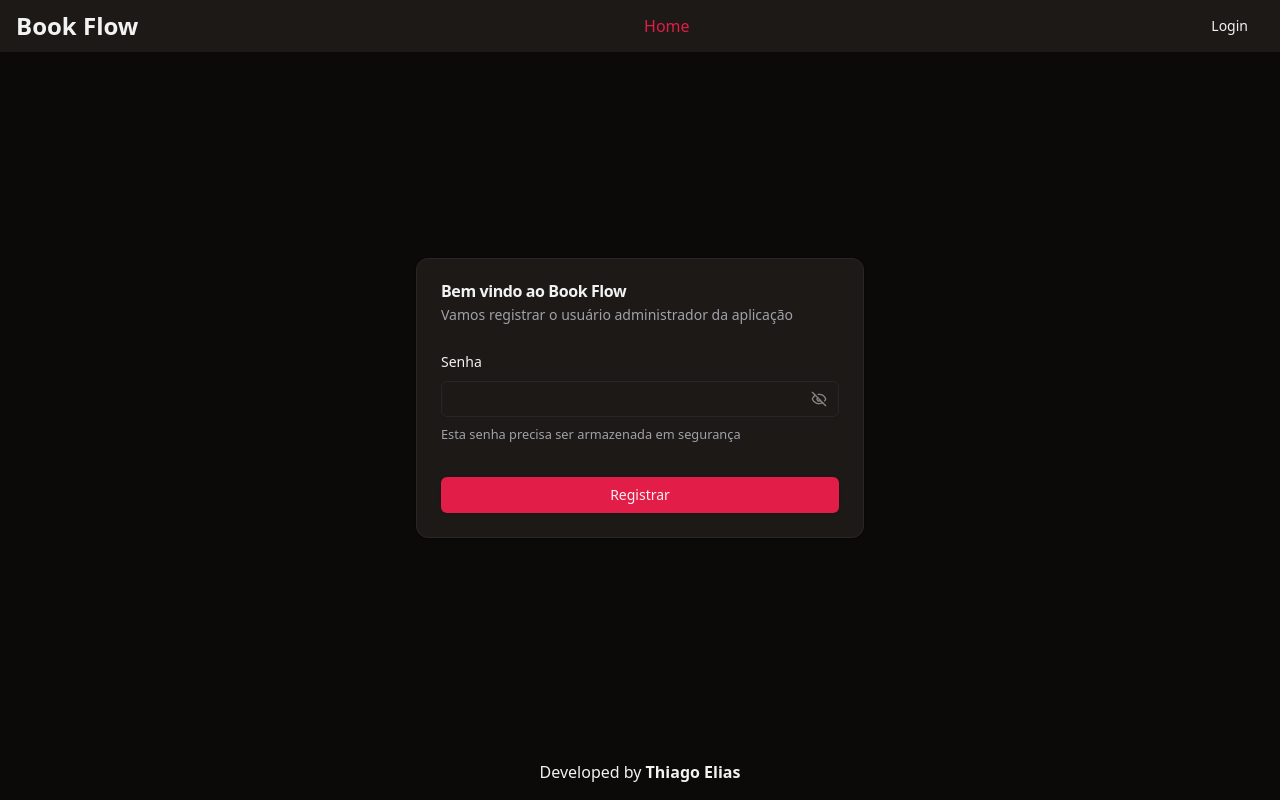
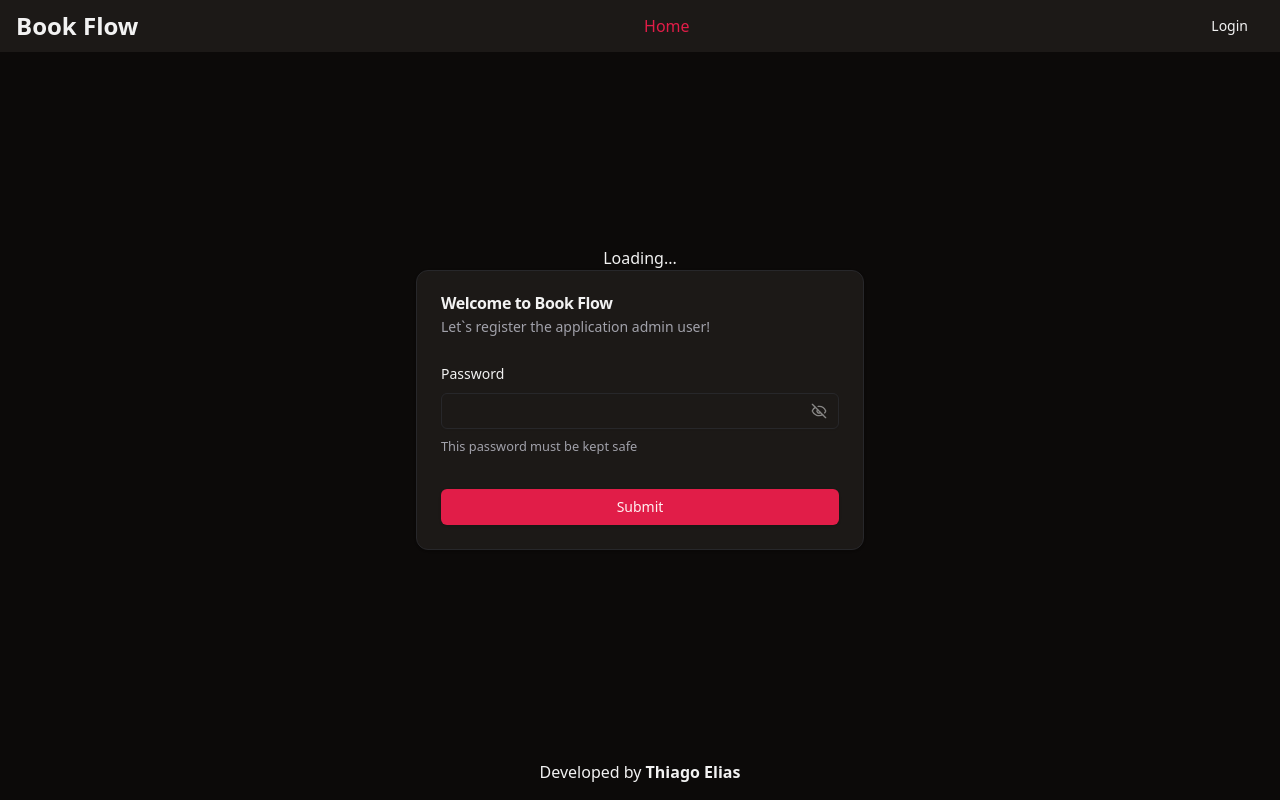
Before and after one commit to thiagoelias99/book-flow, a React (Vite) app in the folder book-flow-tauri/: page / in a window 1280 px wide. Built offline with nearby package versions, Linux system fonts and the light colour scheme.

Commit message:
feat: :sparkles: Set context

```diff
--- a/book-flow-tauri/package.json
+++ b/book-flow-tauri/package.json
@@ -20,6 +20,7 @@
     "@radix-ui/react-select": "^2.1.1",
     "@radix-ui/react-slot": "^1.1.0",
     "@radix-ui/react-toast": "^1.2.1",
+    "@tanstack/react-query": "^5.53.3",
     "@tauri-apps/api": "^1",
     "class-variance-authority": "^0.7.0",
     "clsx": "^2.1.1",
--- a/book-flow-tauri/src/App.tsx
+++ b/book-flow-tauri/src/App.tsx
@@ -1,29 +1,19 @@
-import { useEffect, useState } from "react"
 import "./App.css"
 
-import { invoke } from "@tauri-apps/api/tauri"
-import { User, UserInvokeResponse } from "./models/User"
 import AdminRegisterForm from "./components/admin-register-form"
+import useAdmin from "./hooks/use-admin"
 
 function App() {
-  const [adminIsRegistered, setAdminIsRegistered] = useState(false)
-
-  useEffect(() => {
-    async function checkIfAdminExists() {
-      const admin = User.fromInvoke(await invoke<UserInvokeResponse>("get_user_by_user_name", { userName: "admin" }))
-      setAdminIsRegistered(!!admin)
-    }
-
-    checkIfAdminExists()
-  }, [adminIsRegistered])
+  const { adminData, isLoadingAdmin } = useAdmin()
 
   return (
     <main className='w-full h-full flex flex-col justify-center items-center'>
-      {adminIsRegistered ? (
+      {isLoadingAdmin && <h1>Loading...</h1>}
+      {adminData ? (
         <div className='w-full h-full flex flex-col justify-center items-center'>
           <h1 className='text-4xl font-bold'>Welcome to Book Flow</h1>
         </div>) : (
-        <AdminRegisterForm setAdminIsRegistered={setAdminIsRegistered} />
+        <AdminRegisterForm />
       )}
     </main>
   )
--- a/book-flow-tauri/src/components/admin-register-form.tsx
+++ b/book-flow-tauri/src/components/admin-register-form.tsx
@@ -15,59 +15,52 @@ import {
   FormLabel,
   FormMessage,
 } from "@/components/ui/form"
-import { userCreateDtoSchema } from "@/models/User"
 import { zodResolver } from "@hookform/resolvers/zod"
 import { useForm } from "react-hook-form"
 import { PasswordInput } from "./ui/password-input"
-import { useState } from "react"
 import { useToast } from "@/hooks/use-toast"
-import { invoke } from "@tauri-apps/api"
 import { z } from "zod"
+import useAdmin from "@/hooks/use-admin"
 
 
-export default function AdminRegisterForm({ setAdminIsRegistered }: { setAdminIsRegistered: (value: boolean) => void }) {
-  const [isSubmitting, setIsSubmitting] = useState(false)
+export default function AdminRegisterForm() {
+  const { setAdmin, isSettingAdmin } = useAdmin()
   const { toast } = useToast()
 
-  type formSchema = typeof userCreateDtoSchema
+  const formSchema = z.object({
+    password: z.string().min(6).max(20)
+  })
 
-  const form = useForm<z.infer<formSchema>>({
-    resolver: zodResolver(userCreateDtoSchema),
+  const form = useForm<z.infer<typeof formSchema>>({
+    resolver: zodResolver(formSchema),
     defaultValues: {
-      name: "admin",
-      userName: "admin",
-      level: "admin",
       password: "",
     },
   })
 
-  async function onSubmit(values: z.infer<formSchema>) {
-    setIsSubmitting(true)
+  async function onSubmit(values: z.infer<typeof formSchema>) {
     try {
-      await invoke("register_user", { userRegisterDto: values })
+      await setAdmin({ password: values.password })
       form.reset()
       toast({
-        title: "Administrador registrado",
-        description: "O usuário administrador foi registrado com sucesso",
+        title: "Admin registered",
+        description: "Admin user has been registered",
       })
-      setAdminIsRegistered(true)
     } catch (error) {
       console.error(error)
       toast({
-        title: "Erro ao registrar administrador",
-        description: "Ocorreu um erro ao registrar o usuário administrador",
+        title: "Error registering admin",
+        description: "An error occurred while registering the admin",
         variant: "destructive"
       })
-    } finally {
-      setIsSubmitting(false)
     }
   }
 
   return (
     <Card className='w-full max-w-md'>
       <CardHeader>
-        <CardTitle>Bem vindo ao Book Flow</CardTitle>
-        <CardDescription>Vamos registrar o usuário administrador da aplicação</CardDescription>
+        <CardTitle>Welcome to Book Flow</CardTitle>
+        <CardDescription>Let`s register the application admin user!</CardDescription>
       </CardHeader>
       <CardContent>
         <Form {...form}>
@@ -77,18 +70,22 @@ export default function AdminRegisterForm({ setAdminIsRegistered }: { setAdminIs
               name="password"
               render={({ field }) => (
                 <FormItem>
-                  <FormLabel>Senha</FormLabel>
+                  <FormLabel>Password</FormLabel>
                   <FormControl>
                     <PasswordInput {...field} />
                   </FormControl>
                   <FormDescription>
-                    Esta senha precisa ser armazenada em segurança
+                    This password must be kept safe
                   </FormDescription>
                   <FormMessage />
                 </FormItem>
               )}
             />
-            <Button className='w-full' type="submit" isLoading={isSubmitting} >Registrar</Button>
+            <Button
+              className='w-full'
+              type="submit"
+              isLoading={isSettingAdmin}
+            >Submit</Button>
           </form>
         </Form>
       </CardContent>
--- a/book-flow-tauri/src/components/login-form.tsx
+++ b/book-flow-tauri/src/components/login-form.tsx
@@ -14,11 +14,8 @@ import {
 import { Input } from "@/components/ui/input"
 import { PasswordInput } from "./ui/password-input"
 import { useToast } from "@/hooks/use-toast"
-import { useState } from "react"
-import { invoke } from "@tauri-apps/api"
 import { useNavigate } from "react-router-dom"
-import { useLocalStorage } from "@/hooks/use-local-storage"
-import { User, UserInvokeResponse } from "@/models/User"
+import useUsers from "@/hooks/use-users"
 
 const formSchema = z.object({
   userName: z.string().min(3),
@@ -26,10 +23,9 @@ const formSchema = z.object({
 })
 
 export default function LoginForm() {
-  const [isSubmitting, setIsSubmitting] = useState(false)
   const { toast } = useToast()
   const navigate = useNavigate()
-  const { setValue } = useLocalStorage<User | null>("current_user", null)
+  const { login, isAwaitingForLogin } = useUsers()
 
   const form = useForm<z.infer<typeof formSchema>>({
     resolver: zodResolver(formSchema),
@@ -40,16 +36,15 @@ export default function LoginForm() {
   })
 
   async function onSubmit(values: z.infer<typeof formSchema>) {
-    setIsSubmitting(true)
     try {
-      const user = User.fromInvoke(await invoke<UserInvokeResponse>("login", { data: values }))
+      await login(values)
+
       form.reset()
       toast({
         title: "Login successful",
         description: "You have successfully logged in",
       })
-      setValue(user)
-      navigate("/logged-area")
+      navigate("/logged-area/users")
     } catch (error) {
       console.error(error)
       toast({
@@ -57,8 +52,6 @@ export default function LoginForm() {
         description: "An error occurred while logging in",
         variant: "destructive"
       })
-    } finally {
-      setIsSubmitting(false)
     }
   }
 
@@ -94,7 +87,7 @@ export default function LoginForm() {
         <Button
           className='w-full'
           type="submit"
-          isLoading={isSubmitting}
+          isLoading={isAwaitingForLogin}
         >Submit</Button>
       </form>
     </Form>
--- a/book-flow-tauri/src/components/users-register-form.tsx
+++ b/book-flow-tauri/src/components/users-register-form.tsx
@@ -19,12 +19,11 @@ import { userCreateDtoSchema, UserLevels } from "@/models/User"
 import { zodResolver } from "@hookform/resolvers/zod"
 import { useForm } from "react-hook-form"
 import { PasswordInput } from "./ui/password-input"
-import { useState } from "react"
 import { useToast } from "@/hooks/use-toast"
-import { invoke } from "@tauri-apps/api"
 import { z } from "zod"
 import { Input } from "./ui/input"
 import { Select, SelectContent, SelectItem, SelectTrigger, SelectValue } from "./ui/select"
+import useUsers from "@/hooks/use-users"
 
 interface Props {
   setUserIsRegistered: (value: boolean) => void
@@ -33,7 +32,8 @@ interface Props {
 }
 
 export default function UserRegisterForm({ setUserIsRegistered, open, onOpenChange }: Props) {
-  const [isSubmitting, setIsSubmitting] = useState(false)
+  // const [isSubmitting, setIsSubmitting] = useState(false)
+  const { registerUser, isRegisteringUser } = useUsers()
   const { toast } = useToast()
 
   type formSchema = typeof userCreateDtoSchema
@@ -49,9 +49,10 @@ export default function UserRegisterForm({ setUserIsRegistered, open, onOpenChan
   })
 
   async function onSubmit(values: z.infer<formSchema>) {
-    setIsSubmitting(true)
     try {
-      await invoke("register_user", { userRegisterDto: values })
+
+      await registerUser(values)
+
       form.reset()
       toast({
         title: "User registered",
@@ -66,13 +67,11 @@ export default function UserRegisterForm({ setUserIsRegistered, open, onOpenChan
         description: "An error occurred while registering the user",
         variant: "destructive"
       })
-    } finally {
-      setIsSubmitting(false)
     }
   }
 
   // Extrair para options
-  const roleOptions = Object.keys(UserLevels).map((option, index) => {
+  const roleOptions = Object.keys(UserLevels).map((_option, index) => {
     return {
       label: Object.values(UserLevels)[index],
       value: Object.keys(UserLevels)[index]
@@ -159,7 +158,7 @@ export default function UserRegisterForm({ setUserIsRegistered, open, onOpenChan
                 </FormItem>
               )}
             />
-            <Button className='w-full' type="submit" isLoading={isSubmitting} >Registrar</Button>
+            <Button className='w-full' type="submit" isLoading={isRegisteringUser} >Registrar</Button>
           </form>
         </Form>
       </DialogContent>
--- a/book-flow-tauri/src/components/users-table.tsx
+++ b/book-flow-tauri/src/components/users-table.tsx
@@ -15,10 +15,9 @@ import {
   SelectValue,
 } from "@/components/ui/select"
 import { cn } from "@/lib/utils"
-import { User, UserInvokeResponse, UserLevels } from "@/models/User"
-import { invoke } from "@tauri-apps/api"
-import { useEffect, useState } from "react"
+import { UserLevels } from "@/models/User"
 import { ClassNameValue } from "tailwind-merge"
+import useUsers from "@/hooks/use-users"
 
 interface Props {
   userIsRegistered: boolean
@@ -27,21 +26,8 @@ interface Props {
 }
 
 export default function UsersTable({ className, userIsRegistered, setUserIsRegistered }: Props) {
-  const [isLoading, setIsLoading] = useState(true)
-  const [users, setUsers] = useState<User[]>([])
-
-  useEffect(() => {
-    try {
-      setIsLoading(true)
-      getUsers()
-    } catch (error) {
-      console.error(error)
-    } finally {
-      setIsLoading(false)
-    }
-  }, [userIsRegistered])
-
-  const roleOptions = Object.keys(UserLevels).map((option, index) => {
+  const { users, isLoadingUsers: isLoading, updateRole } = useUsers()
+  const roleOptions = Object.keys(UserLevels).map((_option, index) => {
     return {
       label: Object.values(UserLevels)[index],
       value: Object.keys(UserLevels)[index]
@@ -49,22 +35,13 @@ export default function UsersTable({ className, userIsRegistered, setUserIsRegis
   })
 
   async function handleRoleChange(value: string, userId: string) {
-    const level = value as keyof typeof UserLevels
+    const level = value as UserLevels
 
     try {
-      await invoke("update_user_role", { data: { id: userId, level } })
-      await getUsers()
+      await updateRole({ id: userId, level })
     } catch (error) {
       console.error(error)
     }
-  }
-
-  async function getUsers() {
-    const response = await invoke<[UserInvokeResponse]>("get_all_users")
-
-    const users = response.map(User.fromInvoke).filter(Boolean).filter(user => user?.name !== "admin") as User[]
-
-    setUsers(users)
   }
 
   if (userIsRegistered) {
@@ -90,12 +67,12 @@ export default function UsersTable({ className, userIsRegistered, setUserIsRegis
         </TableBody>
       ) : (
         <TableBody>
-          {users.length === 0 && (
+          {users?.length === 0 && (
             <TableRow>
               <TableCell colSpan={3} className='text-center'>No users found</TableCell>
             </TableRow>
           )}
-          {users.map((user) => (
+          {users?.map((user) => (
             <TableRow key={user.id}>
               <TableCell>{user.name}</TableCell>
               <TableCell>{user.userName}</TableCell>
--- /dev/null
+++ b/book-flow-tauri/src/hooks/use-admin.ts
@@ -0,0 +1,25 @@
+import { getAdminInvoke, setAdminInvoke } from "@/invokes"
+import { useMutation, useQuery, useQueryClient } from "@tanstack/react-query"
+
+const useAdmin = () => {
+  const queryClient = useQueryClient()
+
+  const { data: adminData, isFetching: isLoadingAdmin } = useQuery({
+    queryKey: ["admin"],
+    queryFn: getAdminInvoke,
+  })
+
+  const { mutate: setAdmin, isPending: isSettingAdmin } = useMutation({
+    mutationKey: ["set_admin"],
+    mutationFn: ({ password }: { password: string }) => {
+      return setAdminInvoke(password)
+    },
+    onSuccess: () => {
+      queryClient.refetchQueries({ queryKey: ["admin"] })
+    },
+  })
+
+  return { adminData, isLoadingAdmin, setAdmin, isSettingAdmin }
+}
+
+export default useAdmin
--- /dev/null
+++ b/book-flow-tauri/src/hooks/use-user.ts
@@ -0,0 +1,13 @@
+import { useQuery } from "@tanstack/react-query"
+import { getUserInvoke } from "@/invokes"
+
+const useUser = (userName: string) => {
+  const { data: user } = useQuery({
+    queryKey: ["user", userName],
+    queryFn: () => getUserInvoke(userName),
+  })
+
+  return { user }
+}
+
+export default useUser
--- /dev/null
+++ b/book-flow-tauri/src/hooks/use-users.ts
@@ -0,0 +1,53 @@
+import { getAllUsersInvoke, loginUserInvoke, registerUserInvoke, updateUserRoleInvoke } from "@/invokes"
+import { UserCreateDto, UserLevels } from "@/models/User"
+import { useMutation, useQuery, useQueryClient } from "@tanstack/react-query"
+import { useLocalStorage } from "./use-local-storage"
+
+const useUsers = () => {
+  const queryClient = useQueryClient()
+  const { setValue: setUserName } = useLocalStorage<string | null>("current_user", null)
+
+  const { data: users, isFetching: isLoadingUsers } = useQuery({
+    queryKey: ["users"],
+    queryFn: getAllUsersInvoke
+  })
+
+  const { mutate: updateRole, isPending: isUpdatingRole } = useMutation({
+    mutationKey: ["update_user_role"],
+    mutationFn: ({ id, level }: { id: string, level: UserLevels }) => {
+      return updateUserRoleInvoke(id, level)
+    },
+    onSuccess: () => {
+      queryClient.refetchQueries({ queryKey: ["users"] })
+    }
+  })
+
+  const { mutateAsync: login, isPending: isAwaitingForLogin, error: loginError } = useMutation({
+    mutationKey: ["login"],
+    mutationFn: async (data: { userName: string, password: string }) => {
+
+      const user = await loginUserInvoke(data)
+      if (user) {
+        setUserName(user.userName)
+        queryClient.setQueryData(["user", data.userName], user)
+      } else {
+        setUserName(null)
+        queryClient.setQueryData(["user", data.userName], null)
+      }
+
+      return user
+    }
+  })
+
+  const { mutateAsync: registerUser, isPending: isRegisteringUser } = useMutation({
+    mutationKey: ["register_user"],
+    mutationFn: async (data: UserCreateDto) => await registerUserInvoke(data),
+    onSuccess: () => {
+      queryClient.refetchQueries({ queryKey: ["users"] })
+    }
+  })
+
+  return { users, isLoadingUsers, updateRole, isUpdatingRole, login, isAwaitingForLogin, loginError, registerUser, isRegisteringUser }
+}
+
+export default useUsers
--- /dev/null
+++ b/book-flow-tauri/src/invokes/index.ts
@@ -0,0 +1,37 @@
+import { User, UserCreateDto, UserInvokeResponse, UserLevels } from "@/models/User"
+import { invoke } from "@tauri-apps/api"
+
+export const getAllUsersInvoke = async () => {
+  const response = await invoke<[UserInvokeResponse]>("get_all_users")
+
+  return response.map(User.fromInvoke).filter(Boolean).filter(user => user?.name !== "admin") as User[]
+}
+
+export const getUserInvoke = async (userName: string) => User.fromInvoke(await invoke<UserInvokeResponse>("get_user_by_user_name", { userName }))
+
+export const updateUserRoleInvoke = async (id: string, level: UserLevels) => invoke("update_user_role", { data: { id, level } })
+
+export const getAdminInvoke = async () => User.fromInvoke(await invoke<UserInvokeResponse>("get_user_by_user_name", { userName: "admin" }))
+
+export const setAdminInvoke = async (password: string) => {
+  return await invoke("register_user", {
+    userRegisterDto: {
+      name: "admin",
+      userName: "admin",
+      level: "admin",
+      password,
+    }
+  })
+}
+
+export const registerUserInvoke = async (userRegisterDto: UserCreateDto) => {
+  return await invoke("register_user", {
+    userRegisterDto
+  })
+}
+
+export const loginUserInvoke = async (data: { userName: string, password: string }) => {
+  const response = await invoke<UserInvokeResponse>("login", { data })
+
+  return User.fromInvoke(response)
+}
--- /dev/null
+++ b/book-flow-tauri/src/lib/query-client.ts
@@ -0,0 +1,12 @@
+import { QueryClient, } from "@tanstack/react-query"
+
+export const queryClient = new QueryClient({
+  defaultOptions: {
+    mutations: {
+      // throwOnError: true,
+    },
+    queries: {
+      // throwOnError: true,
+    }
+  }
+})
--- a/book-flow-tauri/src/main.tsx
+++ b/book-flow-tauri/src/main.tsx
@@ -2,12 +2,16 @@ import React from "react"
 import ReactDOM from "react-dom/client"
 import { Toaster } from "./components/ui/toaster"
 import Router from "./router"
+import { QueryClientProvider } from "@tanstack/react-query"
+import { queryClient } from "./lib/query-client"
 
 ReactDOM.createRoot(document.getElementById("root") as HTMLElement).render(
   <React.StrictMode>
-    <div className='w-screen h-screen'>
-      <Router />
-      <Toaster />
-    </div>
+    <QueryClientProvider client={queryClient}>
+      <div className='w-screen h-screen'>
+        <Router />
+        <Toaster />
+      </div>
+    </QueryClientProvider>
   </React.StrictMode>,
 )
```
Also changed, not shown: 2 other files (tests, documents, lock files or other folders).
